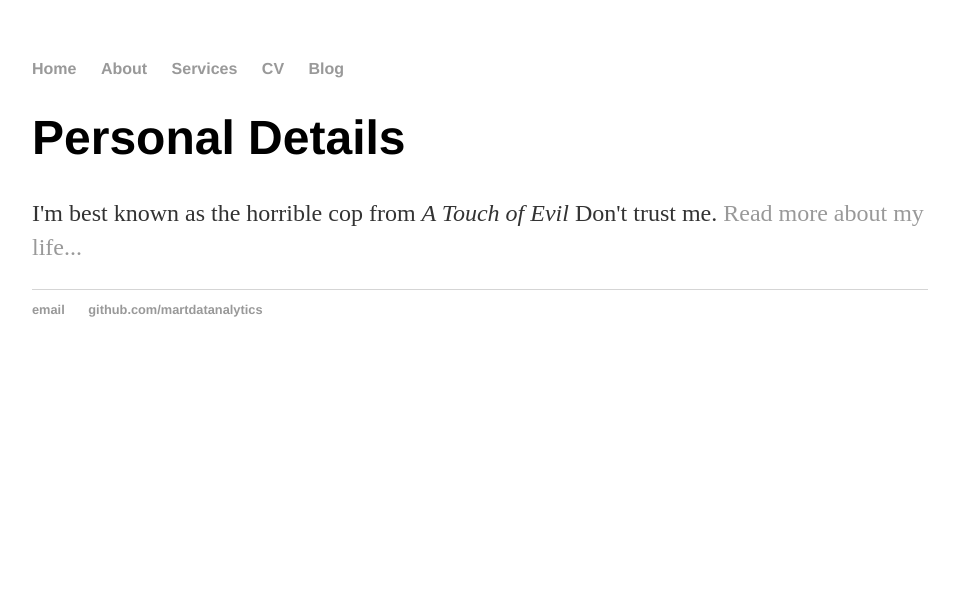
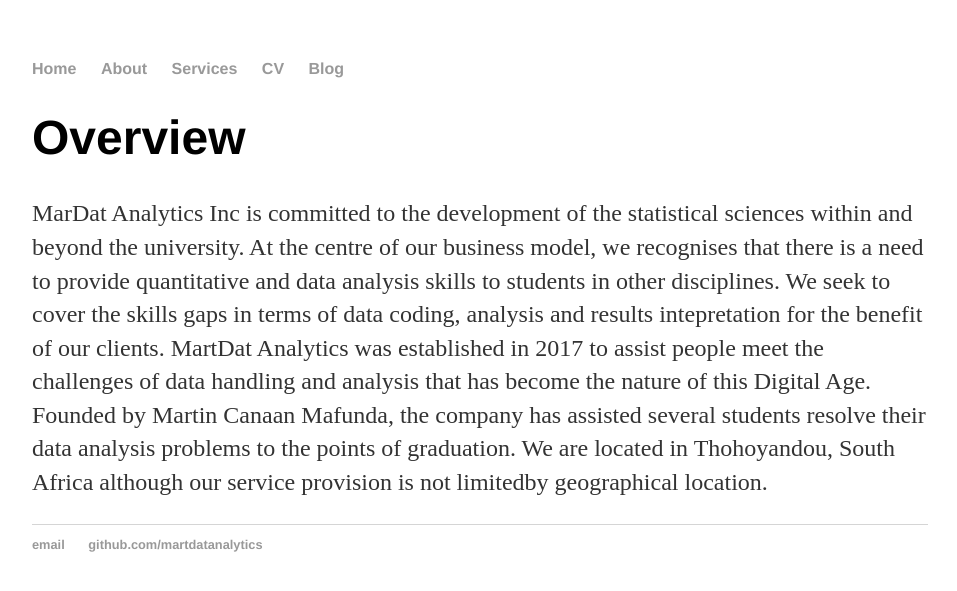
Before and after one commit to martdatanalytics/martdatanalytics.github.io, a Jekyll site: the page built from about/index.html, in a window 1280 px wide. Shown: the top 591 px of the page, without its empty margins (160-1117 px from the left). Built offline with Jekyll 4.4.1, drawn with Linux system fonts in a browser that asks for light colours.

Commit message:
Update index.html

```diff
--- a/about/index.html
+++ b/about/index.html
@@ -3,6 +3,15 @@ layout: default
 title: Details
 ---
 <div class="blurb">
-	<h1>Personal Details</h1>
-	<p>I'm best known as the horrible cop from <em>A Touch of Evil</em> Don't trust me. <a href="/about">Read more about my life...</a></p>
+	<h1>Overview</h1>
+	<p>MarDat Analytics Inc is committed to the development of the statistical sciences within and beyond the
+	university. At the centre of our business model, we recognises that there is a need to provide quantitative
+	and data analysis skills to students in other disciplines. We seek to cover the skills gaps in terms of data coding,
+	analysis and results intepretation for the benefit of our clients.
+
+	MartDat Analytics was established in 2017 to assist people meet the challenges of data handling and analysis that has become
+	the nature of this Digital Age. Founded by Martin Canaan Mafunda, the company has assisted several students resolve their
+	data analysis problems to the points of graduation.
+
+	We are located in Thohoyandou, South Africa although our service provision is not limitedby geographical location.</p>
 </div><!-- /.blurb -->
```
